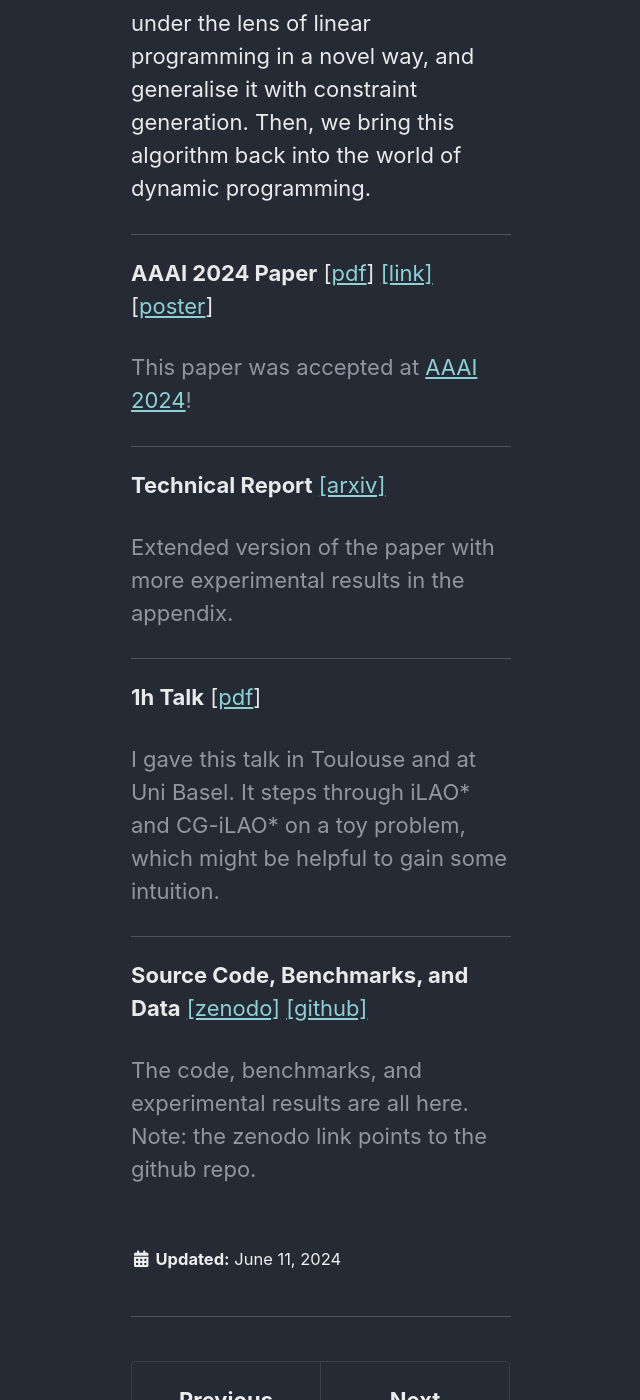
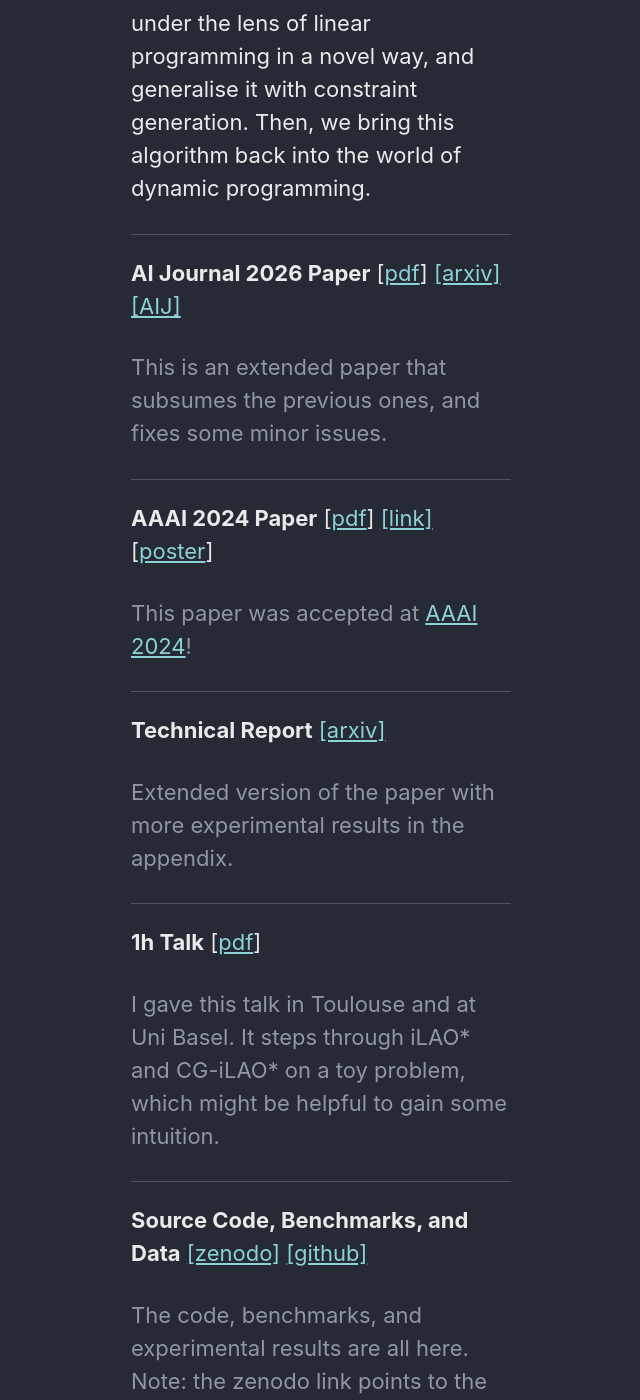
Before and after one commit to schmlz/schmlz.github.io, a Jekyll site: the page built from _posts/2024-01-10-cgilao.markdown, in a window 1280 px wide and 1400 px high, scrolled down 602 px. Shown: the whole window, without its empty margins (319-959 px from the left). Built offline with Jekyll 4.4.1, drawn with Linux system fonts in a browser that asks for light colours; cached includes are drawn as plain includes.

Commit message:
updated cgilao with aij publication

```diff
--- a/_posts/2024-01-10-cgilao.markdown
+++ b/_posts/2024-01-10-cgilao.markdown
@@ -5,7 +5,7 @@ header:
   # image: /assets/images/cognere/cognere_summary.svg
   # teaser: /assets/images/cognere/cognere_summary.svg
 # classes: wide
-last_modified_at: 2024-06-11
+last_modified_at: 2026-04-03
 excerpt_separator: <!--more-->
 ---
 
@@ -17,6 +17,13 @@ To derive CG-iLAO* we view iLAO* under the lens of linear programming in a novel
 Then, we bring this algorithm back into the world of dynamic programming.
 
 <!--more-->
+
+----
+
+**AI Journal 2026 Paper** [[pdf]({{ site.url }}/downloads/cgilao/cgilao_aij26_paper.pdf)] [[arxiv]](https://arxiv.org/abs/2604.01855) [[AIJ]](https://doi.org/10.1016/j.artint.2026.104505)
+
+This is an extended paper that subsumes the previous ones, and fixes some minor issues.
+{: style="color: #9097a3"}
 
 ----
 
```
Also changed, not shown: 1 other file.
